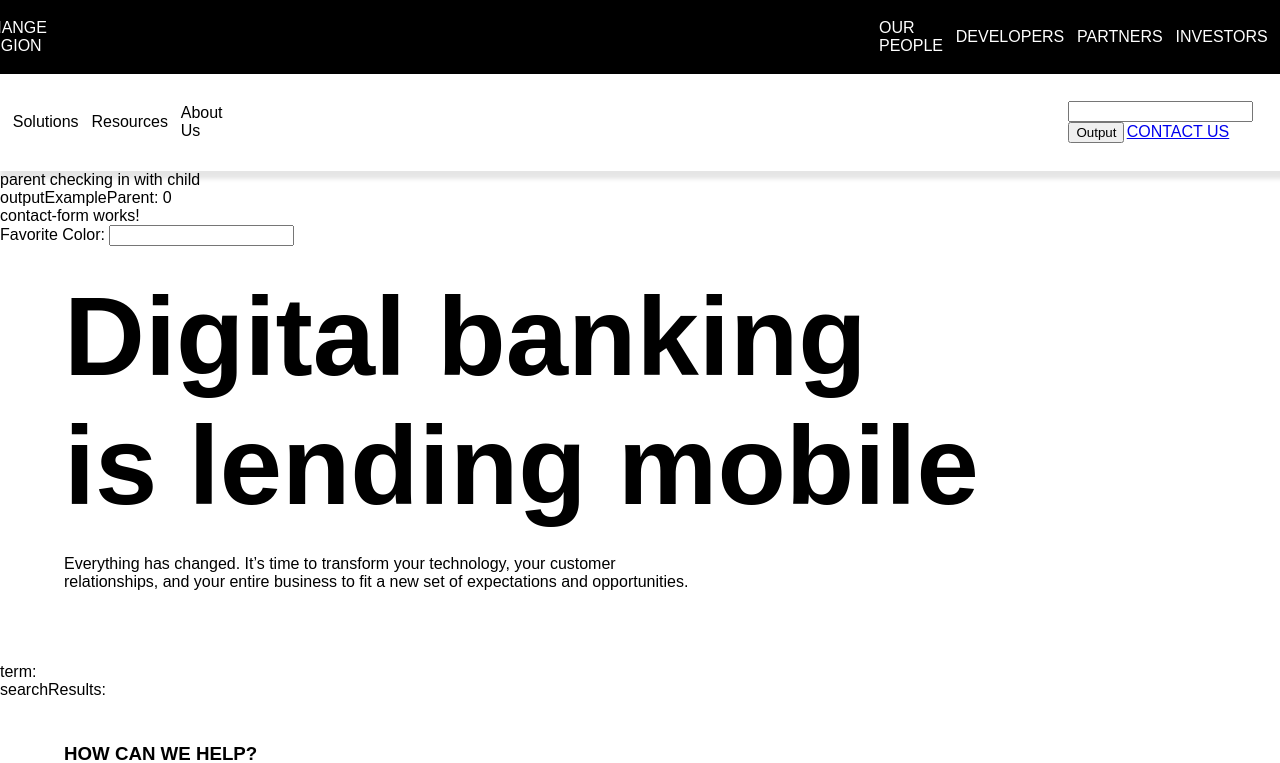
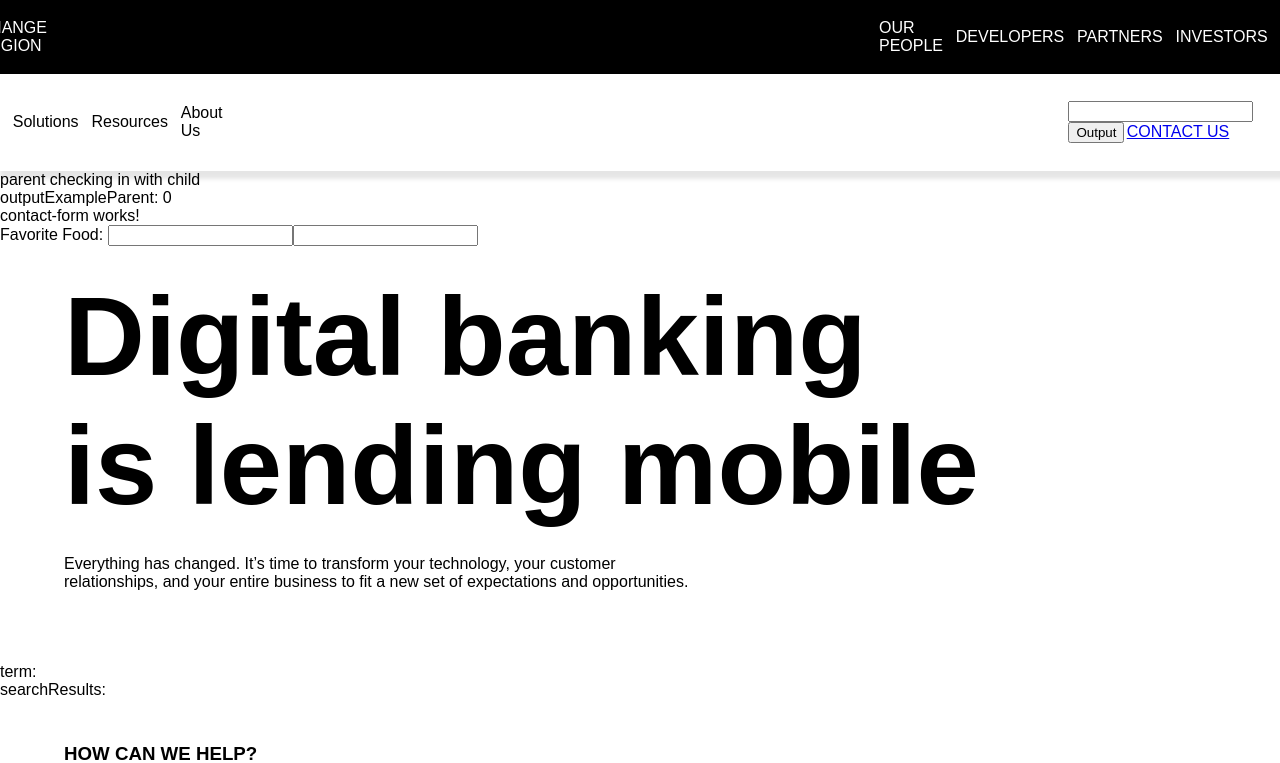
Before and after one commit to d0uble0deven/q2-mock-up-angular, an Angular app in the folder Desktop_Folder/angular_projects/q2-mock-up-angular/: page /contact in a window 1280 px wide. Shown: the top 763 px of the page. Built offline with nearby package versions, Linux system fonts and the light colour scheme; no server answers.

Commit message:
implements react form

```diff
--- a/Desktop_Folder/angular_projects/q2-mock-up-angular/src/app/app.module.ts
+++ b/Desktop_Folder/angular_projects/q2-mock-up-angular/src/app/app.module.ts
@@ -1,6 +1,6 @@
 import { BrowserModule } from '@angular/platform-browser';
 import { NgModule } from '@angular/core';
-import { FormsModule } from '@angular/forms'
+import { FormsModule, ReactiveFormsModule } from '@angular/forms'
 
 import { AppRoutingModule } from './app-routing.module';
 import { AppComponent } from './app.component';
@@ -20,6 +20,7 @@ import { ContactFormComponent } from './contact-form/contact-form.component'
     BrowserModule,
     HttpClientModule,
     FormsModule,
+    ReactiveFormsModule,
     AppRoutingModule
   ],
   providers: [],
--- a/Desktop_Folder/angular_projects/q2-mock-up-angular/src/app/contact-form/contact-form.component.html
+++ b/Desktop_Folder/angular_projects/q2-mock-up-angular/src/app/contact-form/contact-form.component.html
@@ -1,3 +1,4 @@
 <p>contact-form works!</p>
-Favorite Color: {{favoriteColor}}
-<input type="text" [(ngModel)]="favoriteColor">
+Favorite Food: {{favoriteFood}}
+<input type="text" [(ngModel)]="favoriteFood">
+<input type="text" [formControl]="favoriteColorControl">
--- a/Desktop_Folder/angular_projects/q2-mock-up-angular/src/app/contact-form/contact-form.component.ts
+++ b/Desktop_Folder/angular_projects/q2-mock-up-angular/src/app/contact-form/contact-form.component.ts
@@ -1,4 +1,5 @@
 import { Component, OnInit } from '@angular/core';
+import { FormControl } from '@angular/forms';
 
 @Component({
   selector: 'app-contact-form',
@@ -7,7 +8,9 @@ import { Component, OnInit } from '@angular/core';
 })
 export class ContactFormComponent implements OnInit {
 
-  favoriteColor = ''
+  favoriteFood = ''
+  favoriteColorControl = new FormControl('')
+
 
   constructor() { }
 
```
